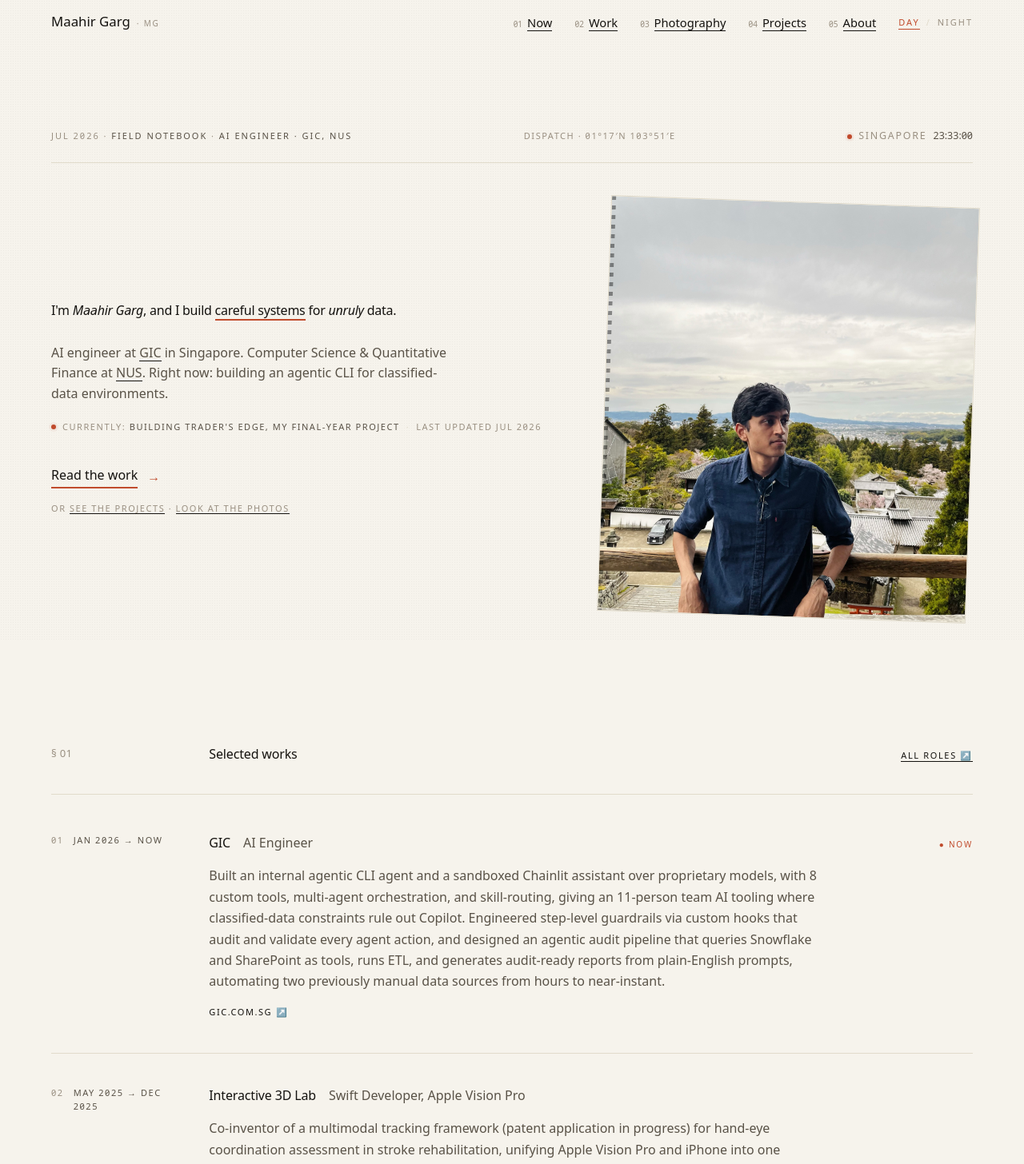
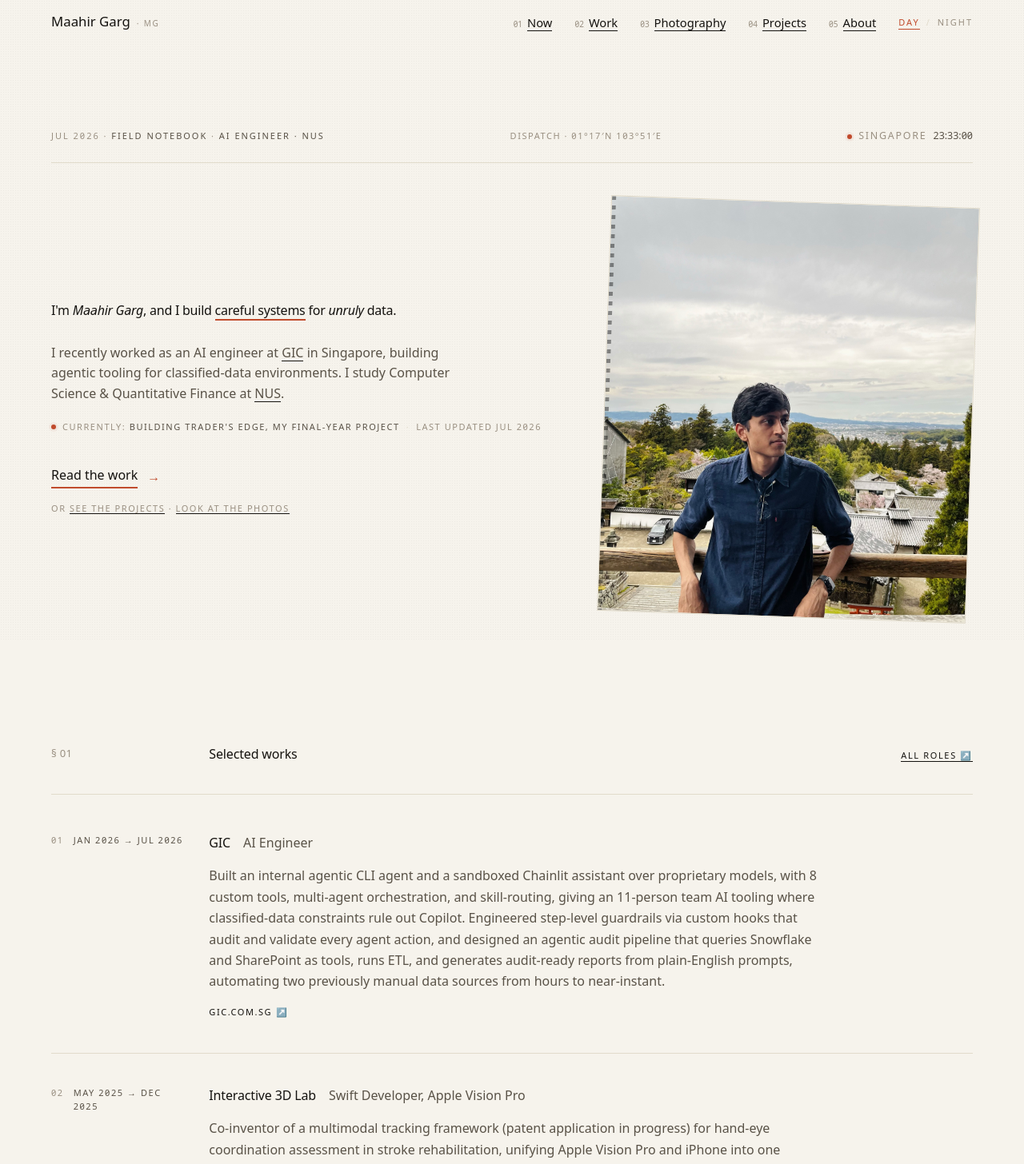
Before and after one commit to maahir-garg/portfolio, a Next.js app: page / in a window 1280 px wide. Shown: the top 1456 px of the page at 80% size. Built offline with nearby package versions, Linux system fonts and the light colour scheme.

Commit message:
Update portfolio links and GIC dates

```diff
--- a/app/contact/page.tsx
+++ b/app/contact/page.tsx
@@ -7,7 +7,7 @@ import { BreadcrumbJsonLd } from "@/components/seo/JsonLd";
 export const metadata: Metadata = {
   title: "Contact",
   description:
-    "Get in touch with Maahir Garg via email, GitHub, or LinkedIn. AI Engineer at GIC, based in Singapore.",
+    "Get in touch with Maahir Garg via email, GitHub, or LinkedIn. AI engineer and NUS student based in Singapore.",
   alternates: { canonical: absoluteUrl("/contact") },
   openGraph: {
     title: "Contact · Maahir Garg",
--- a/app/experience/page.tsx
+++ b/app/experience/page.tsx
@@ -7,7 +7,7 @@ import { BreadcrumbJsonLd } from "@/components/seo/JsonLd";
 export const metadata: Metadata = {
   title: "Experience",
   description:
-    "Maahir Garg's work experience. AI Engineer at GIC, Apple Vision Pro research at Interactive 3D Lab, teaching at NUS, and data/ML roles across research and industry in Singapore.",
+    "Maahir Garg's work experience: AI engineering at GIC, Apple Vision Pro research at Interactive 3D Lab, teaching at NUS, and data/ML roles.",
   alternates: { canonical: absoluteUrl("/experience") },
   openGraph: {
     title: "Experience · Maahir Garg",
@@ -71,7 +71,7 @@ export default function ExperiencePage() {
                   {String(i + 1).padStart(2, "0")} / {String(items.length).padStart(2, "0")}
                 </span>
                 <span className="mono text-[11px] uppercase tracking-[0.14em] text-[color:var(--color-ink-dim)]">
-                  {role.start} → {role.end === "Present" ? "now" : role.end}
+                  {role.start} → {String(role.end) === "Present" ? "now" : role.end}
                 </span>
                 <span className="mono text-[11px] uppercase tracking-[0.14em] text-[color:var(--color-ink-faint)]">
                   {role.location}
--- a/app/layout.tsx
+++ b/app/layout.tsx
@@ -45,13 +45,13 @@ export const viewport: Viewport = {
 export const metadata: Metadata = {
   metadataBase: new URL(SITE.baseUrl),
   title: {
-    default: "Maahir Garg · AI Engineer at GIC · NUS Computer Science",
+    default: "Maahir Garg · AI Engineer · NUS Computer Science",
     template: "%s · Maahir Garg",
   },
   // Kept under ~160 chars so Google shows it whole instead of truncating
   // or rewriting; the long-form bio lives in the Person JSON-LD.
   description:
-    "Maahir Garg is an AI Engineer at GIC and a CS & Quantitative Finance student at NUS, Singapore. Agentic LLMs, Apple Vision Pro research, and photography.",
+    "Maahir Garg is an AI engineer and CS & Quantitative Finance student at NUS, formerly at GIC. Agentic LLMs, Apple Vision Pro research, and photography.",
   applicationName: "Maahir Garg · Field Notebook",
   authors: [{ name: SITE.fullName, url: SITE.baseUrl }],
   creator: SITE.fullName,
@@ -81,9 +81,9 @@ export const metadata: Metadata = {
   // a duplicate of the homepage. The homepage canonical lives in app/page.tsx;
   // every route must declare its own.
   openGraph: {
-    title: "Maahir Garg · AI Engineer at GIC · NUS Computer Science",
+    title: "Maahir Garg · AI Engineer · NUS Computer Science",
     description:
-      "AI Engineer at GIC. Agentic LLMs, model optimization, spatial computing. CS + Quant Finance at NUS.",
+      "AI engineer focused on agentic LLMs, model optimization, and spatial computing. CS + Quant Finance at NUS.",
     type: "website",
     url: absoluteUrl(),
     siteName: SITE.fullName,
@@ -91,9 +91,9 @@ export const metadata: Metadata = {
   },
   twitter: {
     card: "summary_large_image",
-    title: "Maahir Garg · AI Engineer at GIC · NUS Computer Science",
+    title: "Maahir Garg · AI Engineer · NUS Computer Science",
     description:
-      "AI Engineer at GIC. Agentic LLMs, model optimization, spatial computing. CS + Quant Finance at NUS.",
+      "AI engineer focused on agentic LLMs, model optimization, and spatial computing. CS + Quant Finance at NUS.",
     creator: SITE.twitter,
     site: SITE.twitter,
   },
--- a/app/opengraph-image.tsx
+++ b/app/opengraph-image.tsx
@@ -1,7 +1,7 @@
 import { ImageResponse } from "next/og";
 
 export const runtime = "edge";
-export const alt = "Maahir Garg · AI Engineer at GIC. CS + Quantitative Finance at NUS.";
+export const alt = "Maahir Garg · AI Engineer. CS + Quantitative Finance at NUS.";
 export const size = { width: 1200, height: 630 };
 export const contentType = "image/png";
 
@@ -56,7 +56,7 @@ export default async function OGImage() {
               maxWidth: 960,
             }}
           >
-            AI Engineer at GIC. Computer Science &amp; Quantitative Finance at NUS.
+            AI Engineer. Computer Science &amp; Quantitative Finance at NUS.
           </div>
         </div>
 
--- a/components/home/Colophon.tsx
+++ b/components/home/Colophon.tsx
@@ -22,7 +22,7 @@ export function Colophon() {
         <Reveal as="div" className="md:col-span-6" delay={60}>
           <p className="meta mb-3">On the desk</p>
           <ul className="colophon-list space-y-2 text-[color:var(--color-ink)]" style={{ fontSize: "var(--step-1)" }}>
-            <li>building an agentic CLI tool at GIC</li>
+            <li>built an agentic CLI tool at GIC</li>
             <li>reading <em className="italic-serif">Designing Data-Intensive Applications</em></li>
             <li>optimizing a reasoning pipeline on clause-extracted data</li>
             <li>drafting a paper on multimodal hand tracking for stroke rehab</li>
--- a/components/home/Hero.tsx
+++ b/components/home/Hero.tsx
@@ -25,7 +25,7 @@ export function Hero() {
           {mastheadDate} ·{" "}
           <span className="text-[color:var(--color-ink-dim)]">field notebook</span>
           {" · "}
-          <span className="text-[color:var(--color-ink-dim)]">AI engineer · GIC, NUS</span>
+          <span className="text-[color:var(--color-ink-dim)]">AI engineer · NUS</span>
         </p>
         <p className="mono text-[11px] uppercase tracking-[0.14em] text-[color:var(--color-ink-faint)] hidden sm:block">
           Dispatch · 01°17′N 103°51′E
@@ -44,7 +44,7 @@ export function Hero() {
               <div className="relative w-full h-full min-h-[320px] md:min-h-[520px] overflow-hidden border border-[color:var(--color-rule)]">
                 <Image
                   src={HERO_PHOTO}
-                  alt="Portrait of Maahir Garg, AI Engineer at GIC, in Singapore"
+                  alt="Portrait of Maahir Garg in Singapore"
                   fill
                   sizes="(min-width: 768px) 42vw, 100vw"
                   className="object-cover saturate-[0.92]"
@@ -83,7 +83,7 @@ export function Hero() {
                 className="mt-8 max-w-[55ch] text-[color:var(--color-ink-dim)]"
                 style={{ fontSize: "var(--step-1)", lineHeight: 1.6 }}
               >
-                AI engineer at{" "}
+                I recently worked as an AI engineer at{" "}
                 <a
                   href="https://www.gic.com.sg"
                   target="_blank"
@@ -92,7 +92,8 @@ export function Hero() {
                 >
                   GIC
                 </a>{" "}
-                in Singapore. Computer Science &amp; Quantitative Finance at{" "}
+                in Singapore, building agentic tooling for classified-data
+                environments. I study Computer Science &amp; Quantitative Finance at{" "}
                 <a
                   href="https://nus.edu.sg"
                   target="_blank"
@@ -101,8 +102,7 @@ export function Hero() {
                 >
                   NUS
                 </a>
-                . Right now: building an agentic CLI for classified-data
-                environments.
+                .
               </p>
 
               {/* "Now" status strip */}
--- a/components/home/SelectedWork.tsx
+++ b/components/home/SelectedWork.tsx
@@ -41,7 +41,7 @@ export function SelectedWork() {
                 <span className="mono text-[11px] uppercase tracking-[0.14em] text-[color:var(--color-ink-dim)]">
                   {role.start}
                   {" → "}
-                  {role.end === "Present" ? "now" : role.end}
+                  {String(role.end) === "Present" ? "now" : role.end}
                 </span>
               </div>
 
@@ -56,7 +56,7 @@ export function SelectedWork() {
                   <p className="text-[color:var(--color-ink-dim)]" style={{ fontSize: "var(--step-1)" }}>
                     {role.title}
                   </p>
-                  {role.end === "Present" && (
+                  {String(role.end) === "Present" && (
                     <span className="mono text-[10px] uppercase tracking-[0.18em] text-[color:var(--color-mark)] ml-auto">
                       ● now
                     </span>
--- a/components/seo/JsonLd.tsx
+++ b/components/seo/JsonLd.tsx
@@ -44,11 +44,6 @@ export function JsonLd() {
       name: "AI Engineer",
       occupationLocation: { "@type": "City", name: "Singapore" },
       skills: "Agentic LLMs, model optimization, spatial computing, data engineering, quantitative finance",
-    },
-    worksFor: {
-      "@type": "Organization",
-      name: "GIC",
-      url: "https://www.gic.com.sg",
     },
     // Current student (2023–2027), so memberOf rather than alumniOf —
     // alumniOf asserts a *completed* affiliation and would contradict the
--- a/lib/data.ts
+++ b/lib/data.ts
@@ -4,9 +4,9 @@ export const DATA = {
   location: "Singapore",
   locationLink: "https://www.google.com/maps/place/singapore",
   description:
-    "AI Engineer at GIC. I build agentic LLM tooling for classified-data environments and optimize models that have to run in production.",
+    "AI engineer focused on agentic LLM tooling, production model optimization, and careful systems for unruly data.",
   summary:
-    "I study Computer Science and Quantitative Finance at NUS and work as an AI Engineer at GIC, where I built an internal CLI agent and sandboxed Chainlit assistant for an 11-person team and agentic pipelines that automate audit workflows end-to-end. Before GIC I prototyped a multimodal hand-tracking framework on Apple Vision Pro for stroke rehabilitation (patent application in progress), taught algorithms at NUS, and shipped data infrastructure across a handful of research and industry roles.",
+    "I study Computer Science and Quantitative Finance at NUS and recently worked as an AI Engineer at GIC, where I built an internal CLI agent and sandboxed Chainlit assistant for an 11-person team and agentic pipelines that automate audit workflows end-to-end. Before GIC I prototyped a multimodal hand-tracking framework on Apple Vision Pro for stroke rehabilitation (patent application in progress), taught algorithms at NUS, and shipped data infrastructure across a handful of research and industry roles.",
   avatarUrl: "/me.png",
   skills: {
     Programming: ["Python", "Java", "JavaScript", "C/C++", "Swift", "R", "LaTeX"],
@@ -46,7 +46,7 @@ export const DATA = {
       title: "AI Engineer",
       logoUrl: "/gic.png",
       start: "Jan 2026",
-      end: "Present",
+      end: "Jul 2026",
       description:
         "Built an internal agentic CLI agent and a sandboxed Chainlit assistant over proprietary models, with 8 custom tools, multi-agent orchestration, and skill-routing, giving an 11-person team AI tooling where classified-data constraints rule out Copilot. Engineered step-level guardrails via custom hooks that audit and validate every agent action, and designed an agentic audit pipeline that queries Snowflake and SharePoint as tools, runs ETL, and generates audit-ready reports from plain-English prompts, automating two previously manual data sources from hours to near-instant.",
     },
@@ -199,7 +199,7 @@ export const DATA = {
     {
       title: "PGPals",
       slug: "pgpals",
-      href: "https://pgpals-seven.vercel.app",
+      href: "https://pgpals.vercel.app",
       dates: "Jul 2026 – Present",
       active: true,
       description:
@@ -210,7 +210,7 @@ export const DATA = {
       links: [
         {
           type: "Live Site",
-          href: "https://pgpals-seven.vercel.app",
+          href: "https://pgpals.vercel.app",
           icon: "external",
         },
       ],
--- a/lib/site.ts
+++ b/lib/site.ts
@@ -25,7 +25,7 @@ export const SITE = {
   // ISO date used as default lastModified across the site. Bumped manually
   // when content meaningfully changes so Google sees a real freshness signal
   // instead of a build-time `new Date()` that thrashes every deploy.
-  lastModified: "2026-07-08",
+  lastModified: "2026-07-27",
   // Site launch date (first commit / first deploy). Used as ProfilePage
   // dateCreated — one of Google's two recommended date properties there.
   dateCreated: "2026-01-19",
@@ -49,7 +49,7 @@ export const OG_IMAGE = [
     url: `${SITE.baseUrl}/opengraph-image`,
     width: 1200,
     height: 630,
-    alt: "Maahir Garg · AI Engineer at GIC. CS + Quantitative Finance at NUS.",
+    alt: "Maahir Garg · AI Engineer. CS + Quantitative Finance at NUS.",
   },
 ];
 
```
Also changed, not shown: app/about/page.tsx (+5 -5 lines), public/llms.txt.
